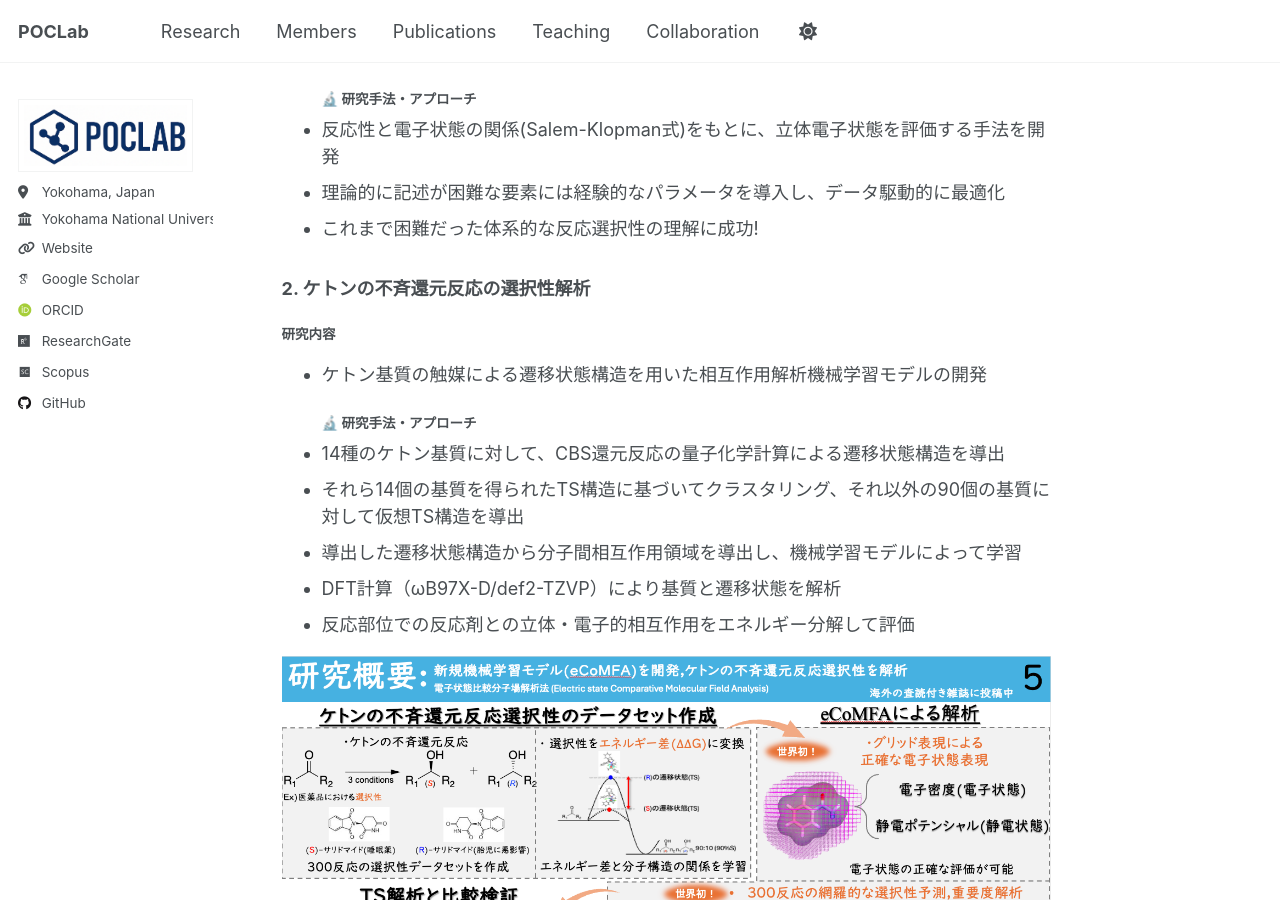
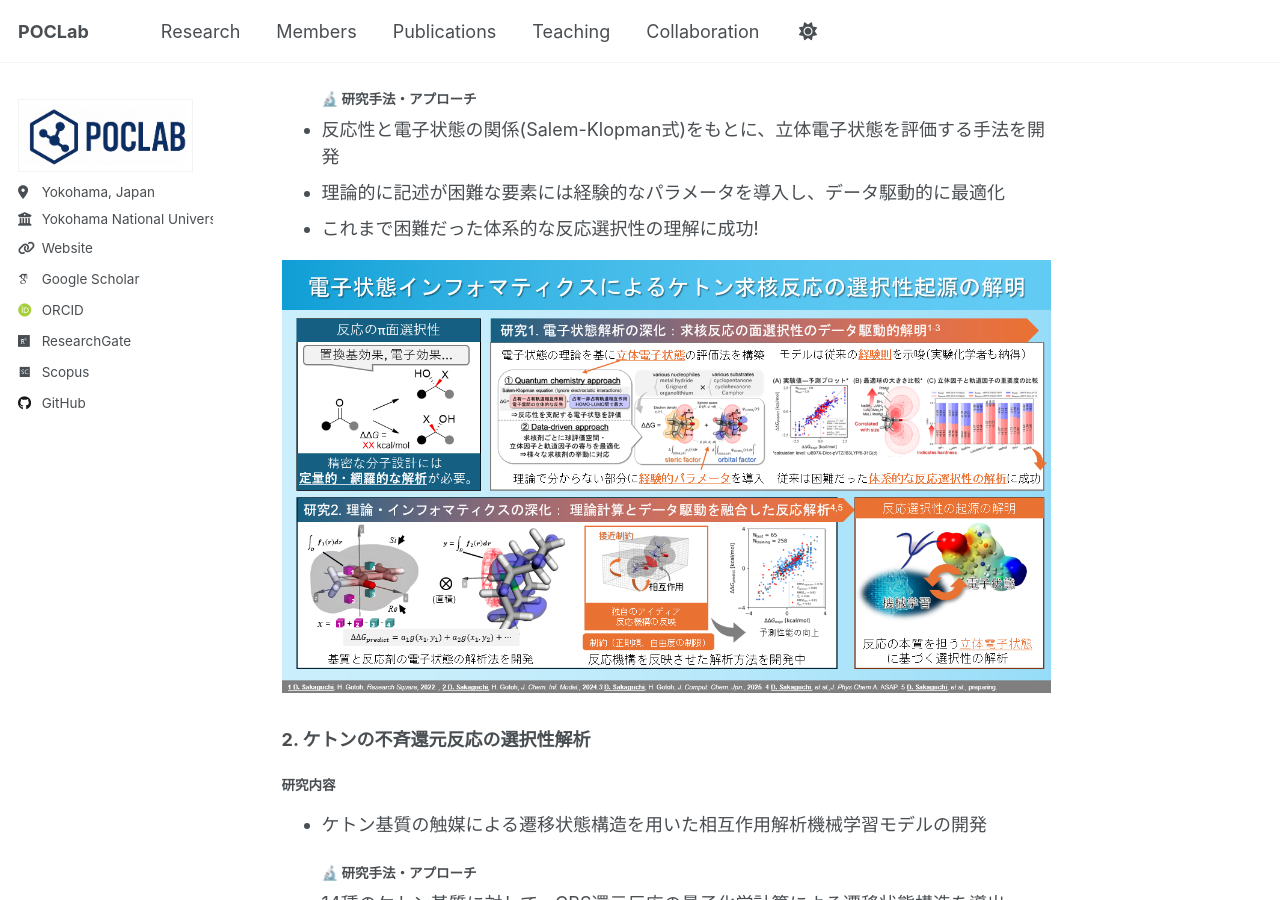
Before and after one commit to poclab-web/homepage, a Jekyll site: the page built from _portfolio/04_ketone_reduction_TS_ML.md, in a window 1280 px wide and 900 px high, scrolled down 950 px. Built offline with Jekyll 4.4.1, drawn with Linux system fonts in a browser that asks for light colours; some web fonts are replaced; a script that is not in the unit is left out.

Commit message:
求核反応の画像を追加

```diff
--- a/_portfolio/04_ketone_reduction_TS_ML.md
+++ b/_portfolio/04_ketone_reduction_TS_ML.md
@@ -22,6 +22,8 @@ published: true
 - 反応性と電子状態の関係(Salem-Klopman式)をもとに、立体電子状態を評価する手法を開発
 - 理論的に記述が困難な要素には経験的なパラメータを導入し、データ駆動的に最適化
 - これまで困難だった体系的な反応選択性の理解に成功!
+
+![nucleophilic addition abstruct]({{ site.baseurl }}/images/portfolio/nucleophilic_addition_abstruct.png)
 
 ### 2. ケトンの不斉還元反応の選択性解析
 #### 研究内容
```
Also changed, not shown: images/portfolio/nucleophilic_addition_abstruct.png (added).
